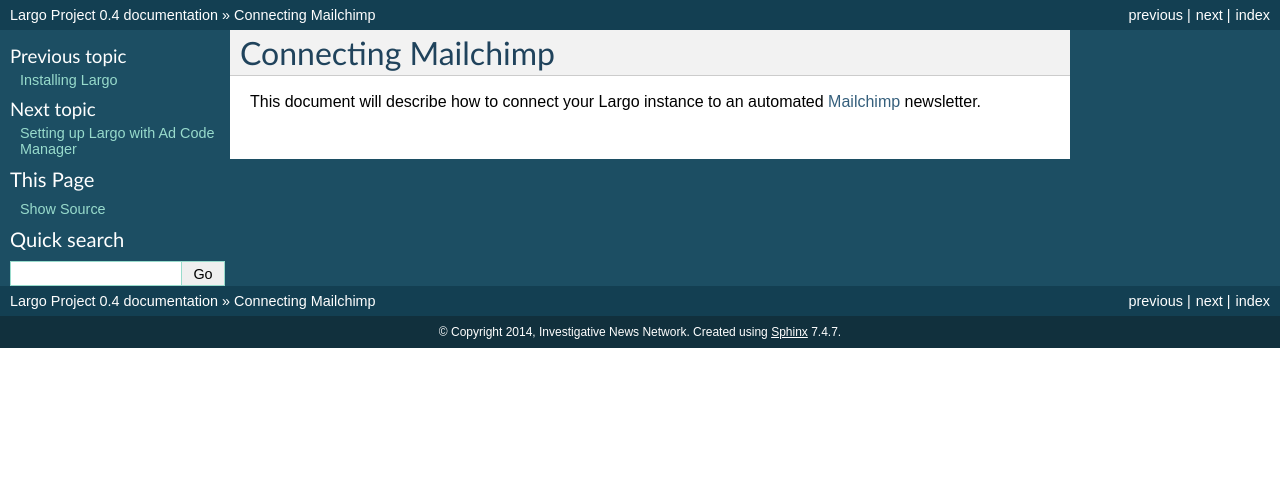
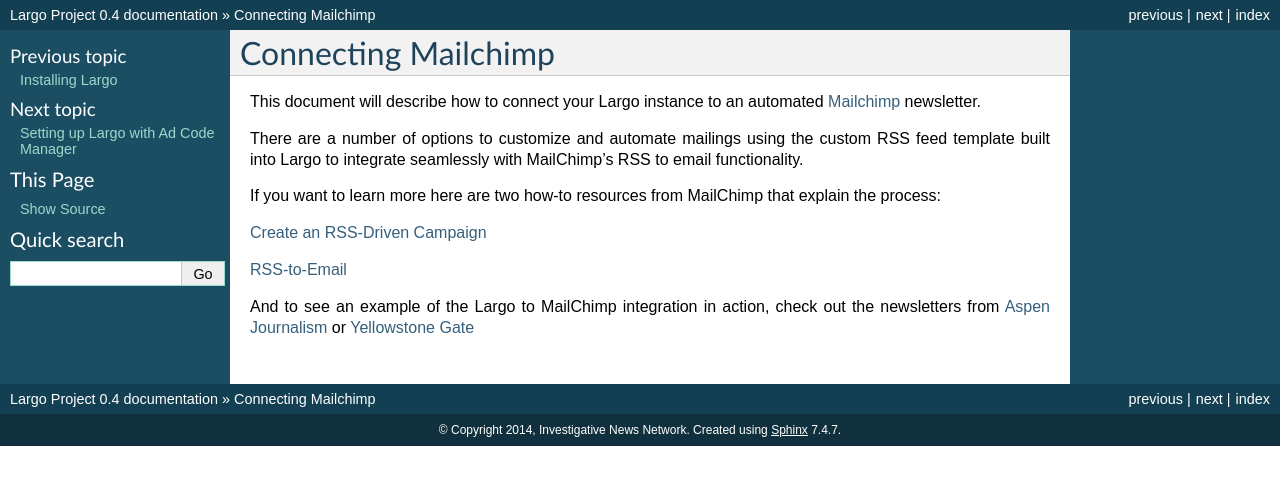
Before and after one commit to argoproject/Argo, a Sphinx documentation site: the page built from docs/administrators/mailchimp.rst, in a window 1280 px wide. Shown: the top 485 px of the page. Built offline with Sphinx 7.4.7, drawn with Linux system fonts in a browser that asks for light colours; pages that are not in the unit, such as notebooks, are missing from menus.

Commit message:
add mailchimp

```diff
--- a/docs/administrators/mailchimp.rst
+++ b/docs/administrators/mailchimp.rst
@@ -3,4 +3,15 @@
 
 This document will describe how to connect your Largo instance to an automated `Mailchimp`_ newsletter.
 
+There are a number of options to customize and automate mailings using the custom RSS feed template built into Largo to integrate seamlessly with MailChimp's RSS to email functionality.
+
+If you want to learn more here are two how-to resources from MailChimp that explain the process:
+
+`Create an RSS-Driven Campaign <http://kb.mailchimp.com/campaigns/rss-in-campaigns/create-an-rss-driven-campaign>`_
+
+`RSS-to-Email <http://mailchimp.com/features/rss-to-email/>`_
+
+And to see an example of the Largo to MailChimp integration in action, check out the newsletters from `Aspen Journalism <http://aspenjournalism.org/>`_ or `Yellowstone Gate <http://www.yellowstonegate.com/>`_
+
+
 .. _Mailchimp : http://mailchimp.com
```
